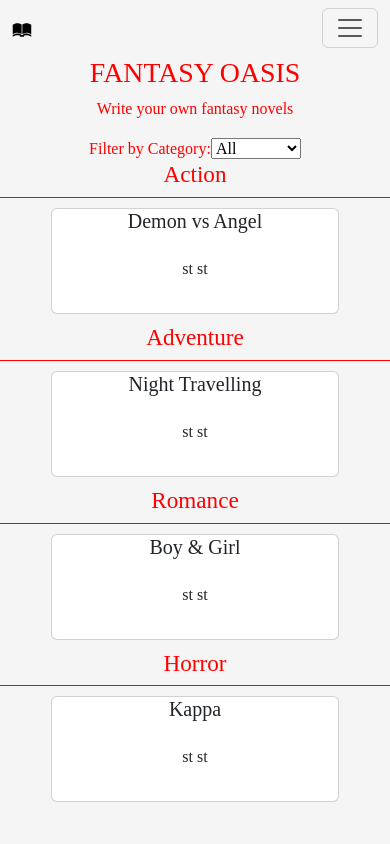
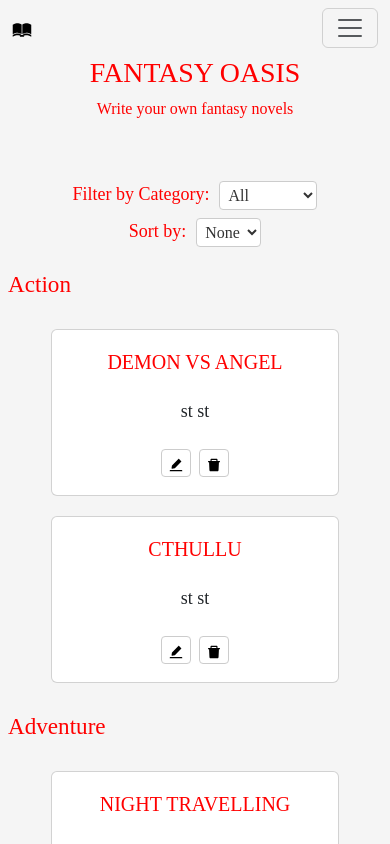
Before and after one commit to AkimuraNg/fantasyoasis, a React (Create React App) app in the folder interface/: page / in a window 390 px wide. Shown: the top 844 px of the page. Built offline with nearby package versions, Linux system fonts and the light colour scheme.

Commit message:
add directory for data, add buttons, fix responsive

```diff
--- a/interface/src/App.js
+++ b/interface/src/App.js
@@ -1,6 +1,8 @@
+import { Route, Routes } from 'react-router-dom';
 import './App.scss';
 import Home from './components/home';
 import Navbar from './components/navbar';
+import Compose from './components/compose';
 
 function App() {
   return (
@@ -8,7 +10,12 @@ function App() {
       <Navbar />
       <div className='container-fluid'>
         <main className='wrapper'>
-          <Home />
+          <h1 style={{ textTransform: 'uppercase' }}>Fantasy Oasis</h1>
+          <p>Write your own fantasy novels</p>
+          <Routes>
+            <Route path='/' element={<Home />}></Route>
+            <Route path='/compose' element={<Compose />}></Route>
+          </Routes>
         </main>
       </div>
     </div>
--- /dev/null
+++ b/interface/src/components/compose.js
@@ -0,0 +1,9 @@
+import React from 'react'
+
+const Compose = () => {
+  return (
+    <div>Write your stories</div>
+  )
+}
+
+export default Compose
--- a/interface/src/components/exData/example1.json
+++ b/interface/src/components/exData/example1.json
@@ -4,8 +4,15 @@
         "blogs": [
             {
                 "title": "Demon vs Angel",
-                "body": "st st",
+                "summary": "st st",
+                "body":"",
                 "id": 1
+            },
+            {
+                "title": "Cthullu",
+                "summary": "st st",
+                "body":"",
+                "id": 5
             }
         ]
     },
@@ -14,7 +21,8 @@
         "blogs": [
             {
                 "title": "Night Travelling",
-                "body": "st st",
+                "summary": "st st",
+                "body":"",
                 "id": 2
             }
         ]
@@ -24,7 +32,8 @@
         "blogs": [
             {
                 "title": "Boy & Girl",
-                "body": "st st",
+                "summary": "st st",
+                "body":"",
                 "id": 3
             }
         ]
@@ -34,7 +43,8 @@
         "blogs": [
             {
                 "title": "Kappa",
-                "body": "st st",
+                "summary": "st st",
+                "body":"",
                 "id": 4
             }
         ]
--- a/interface/src/components/home.js
+++ b/interface/src/components/home.js
@@ -1,25 +1,34 @@
 import React, { useState } from 'react'
 import './styles/home.scss'
 import ex1 from './exData/example1.json'
+import { AiFillEdit, AiFillDelete } from 'react-icons/ai'
 
 const Home = () => {
     const [filterOption, setFilterOption] = useState('')
+    const [sortOption, setSortOption] = useState('');
+
     const availableCategories = ex1.map((category) => category.category)
 
     const filteredEx1 = ex1.filter((categories) => {
         if (filterOption === '')
             return true
         return categories.category === filterOption;
-    })
+    }).map((categories) => {
+        const sortedBlogs = [...categories.blogs];
+        if (sortOption === 'title') {
+            sortedBlogs.sort((a, b) => a.title.localeCompare(b.title));
+        } else if (sortOption === 'date') {
+            sortedBlogs.sort((a, b) => new Date(a.date) - new Date(b.date));
+        }
+        return { ...categories, blogs: sortedBlogs };
+    });
 
     return (
         <div className='home'>
-            <h1>Fantasy Oasis</h1>
-            <p>Write your own fantasy novels</p>
-
-            <div>
+            <div className='FiltersandSort'>
+                <div className='filterOpts'>
                     <label>Filter by Category:</label>
-                <select value={filterOption} onChange={(e) => setFilterOption(e.target.value)}>
+                    <select className='filterSelect' value={filterOption} onChange={(e) => setFilterOption(e.target.value)}>
                         <option value="">All</option>
                         {availableCategories.map((category) => (
                             <option key={category} value={category}>
@@ -28,7 +37,17 @@ const Home = () => {
                         ))}
                     </select>
                 </div>
+                <div className='sortOpts'>
+                    <label>Sort by:</label>
+                    <select className='sortSelect' value={sortOption} onChange={(e) => setSortOption(e.target.value)}>
+                        <option value="">None</option>
+                        <option value="title">Title</option>
+                        <option value="date">Date</option>
+                    </select>
+                </div>
+            </div>
 
+            <div className='storyList'>
                 {filteredEx1.map((categories, index) => (
                     <div key={index}>
                         <h3>{categories.category}</h3>
@@ -36,10 +55,14 @@ const Home = () => {
                             <section className='items'>
                                 {
                                     categories.blogs.map((blogs) => (
-                                    <div className='card' key={blogs.id} style={{ width: '18rem' }}>
+                                        <div className='card' key={blogs.id}>
                                             <div className='card-content'>
                                                 <h5 className='card-title'>{blogs.title}</h5>
-                                            <p className='card-body'>{blogs.body}</p>
+                                                <p className='card-body'>{blogs.summary}</p>
+                                                <div className='btns'>
+                                                    <button className='btn-delete'><AiFillDelete /></button>
+                                                    <button className='btn-edit'><AiFillEdit /></button>
+                                                </div>
                                             </div>
                                         </div>
                                     ))
@@ -49,6 +72,8 @@ const Home = () => {
                     </div>
                 ))}
             </div>
+
+        </div>
     )
 }
 
--- a/interface/src/components/navbar.js
+++ b/interface/src/components/navbar.js
@@ -1,28 +1,29 @@
 import React from 'react'
 import './styles/navbar.scss'
 import {GiOpenBook} from 'react-icons/gi'
+import {Link} from 'react-router-dom'
 
 const Navbar = () => {
     return (
         <nav className='navbar navbar-expand-lg bg-body-tertiary sticky-top'>
             <div className='container'>
-                <a className='navbar-brand' href='#'>
+                <Link className='navbar-brand' to='/'>
                     <GiOpenBook/>
-                </a>
+                </Link>
                 <button className='navbar-toggler' type='button' data-bs-toggle='collapse' data-bs-target='#navbarSupportedContent' aria-controls='navbarSupportedContent' aria-expanded='false' aria-label='Toggle navigation'>
                     <span className='navbar-toggler-icon'></span>
                 </button>
                 <div className='collapse navbar-collapse' id='navbarSupportedContent'>
                     <ul className='navbar-nav justify-content-center flex-grow-1'>
                         <li className='nav-item'>
-                            <a className='nav-link active' aria-current='page' href='#'>Home</a>
+                            <Link className='nav-link active' aria-current='page' to='/'>Home</Link>
                         </li>
                         <li className='nav-item'>
+                            <Link className='nav-link' to='/compose'>Write</Link>
+                        </li>
+                        {/* <li className='nav-item'>
                             <a className='nav-link' href='#'>Link</a>
-                        </li>
-                        <li className='nav-item'>
-                            <a className='nav-link' href='#'>Link</a>
-                        </li>
+                        </li> */}
                     </ul>
                 </div>
             </div>
--- a/interface/src/components/styles/home.scss
+++ b/interface/src/components/styles/home.scss
@@ -1,13 +1,103 @@
 .home {
-    h1 {
-        text-transform: uppercase;
+    padding-top: 40px;
+
+    h3 {
+        text-align: start;
+        margin: 10px 8px;
     }
 
-    .items {
+    .FiltersandSort {
         display: flex;
-        justify-content: center;
+        flex-direction: column;
         align-items: center;
-        border-top: 1px solid red;
-        padding: 10px 4px;
+    }
+
+    .filterOpts,
+    .sortOpts {
+        display: flex;
+        margin: 4px 8px;
+
+        label {
+            padding-right: 10px;
+            font-size: 18px;
+        }
+
+        .filterSelect,
+        .sortSelect {
+            padding: 4px;
+            border-radius: 4px;
+            border: 1px solid #ccc;
+            background-color: #fff;
+            color: #333;
+        }
+    }
+
+    .storyList {
+        padding: 10px 0px;
+
+        .items {
+            display: flex;
+            flex-direction: column;
+            justify-content: center;
+            align-items: center;
+            padding: 10px 4px;
+
+            .card {
+                width: 18rem;
+                margin: 10px 0px;
+
+                .card-content {
+                    padding: 10px 0px;
+
+                    .card-body {
+                        margin-bottom: unset;
+                        font-size: 18px;
+                    }
+
+                    .card-title {
+                        font-size: 20px;
+                        color: red;
+                        padding-top: 10px;
+                        text-transform: uppercase;
+                    }
+                }
+            }
+
+            .btns {
+                display: flex;
+                flex-direction: row-reverse;
+                justify-content: center;
+                padding: 8px 0px;
+
+
+                .btn-delete,
+                .btn-edit {
+                    margin: 0px 4px;
+                    // margin-right: 10px;
+                    background-color: #fff;
+                    border-radius: 4px;
+                    border: 1px solid #ccc;
+                    cursor: pointer;
+                }
+            }
+        }
     }
 }
+
+@media (min-width: 768px) {
+    .home {
+        .FiltersandSort {
+            display: flex;
+            flex-direction: row;
+            justify-content: space-evenly;
+        }
+    }
+}
+
+@media (min-width: 1440px) {
+    .home {
+        // .FiltersandSort {
+        //     display: flex;
+        // }
+    }
+}
--- a/interface/src/index.js
+++ b/interface/src/index.js
@@ -3,11 +3,14 @@ import ReactDOM from 'react-dom/client';
 import './index.scss';
 import App from './App';
 import reportWebVitals from './reportWebVitals';
+import { BrowserRouter } from 'react-router-dom';
 
 const root = ReactDOM.createRoot(document.getElementById('root'));
 root.render(
   <React.StrictMode>
-    <App />
+    <BrowserRouter>
+      <App />
+    </BrowserRouter>
   </React.StrictMode>
 );
 
```
Lines whose indentation alone changed are shown as unchanged.
